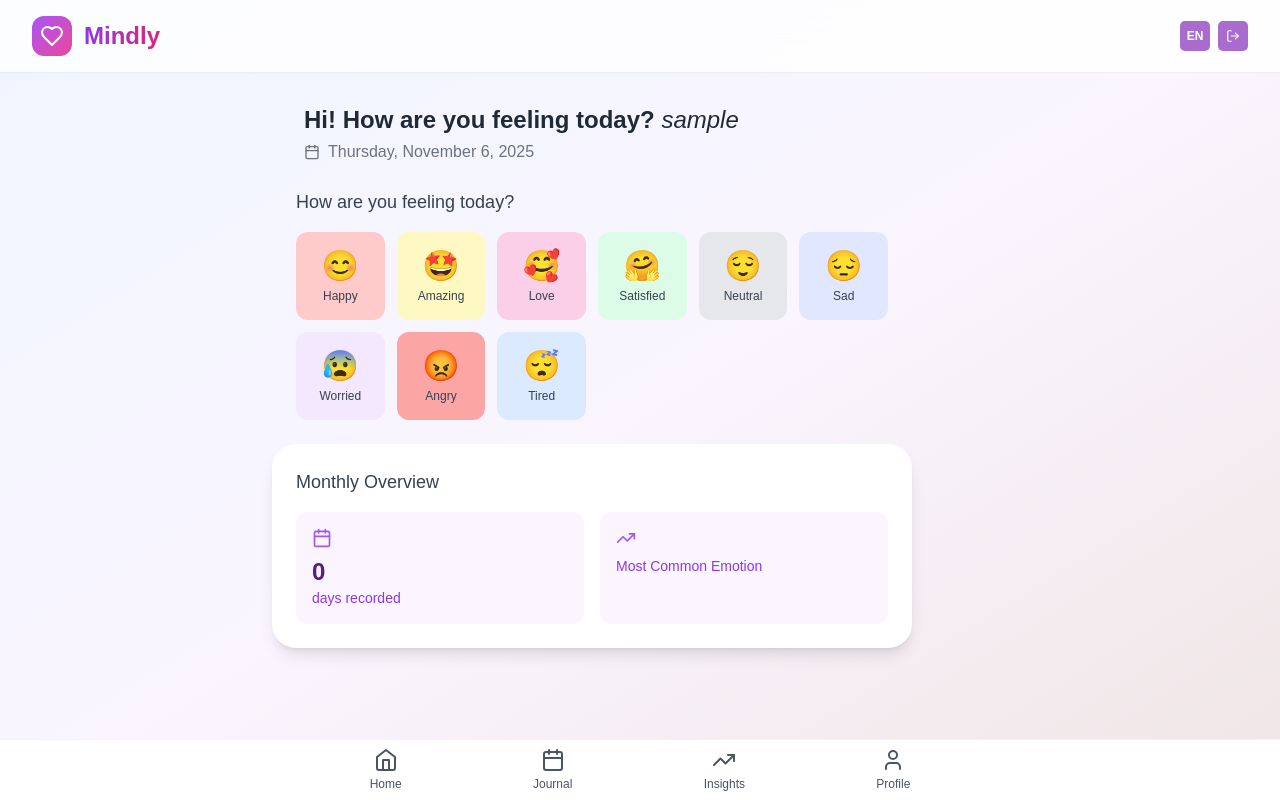
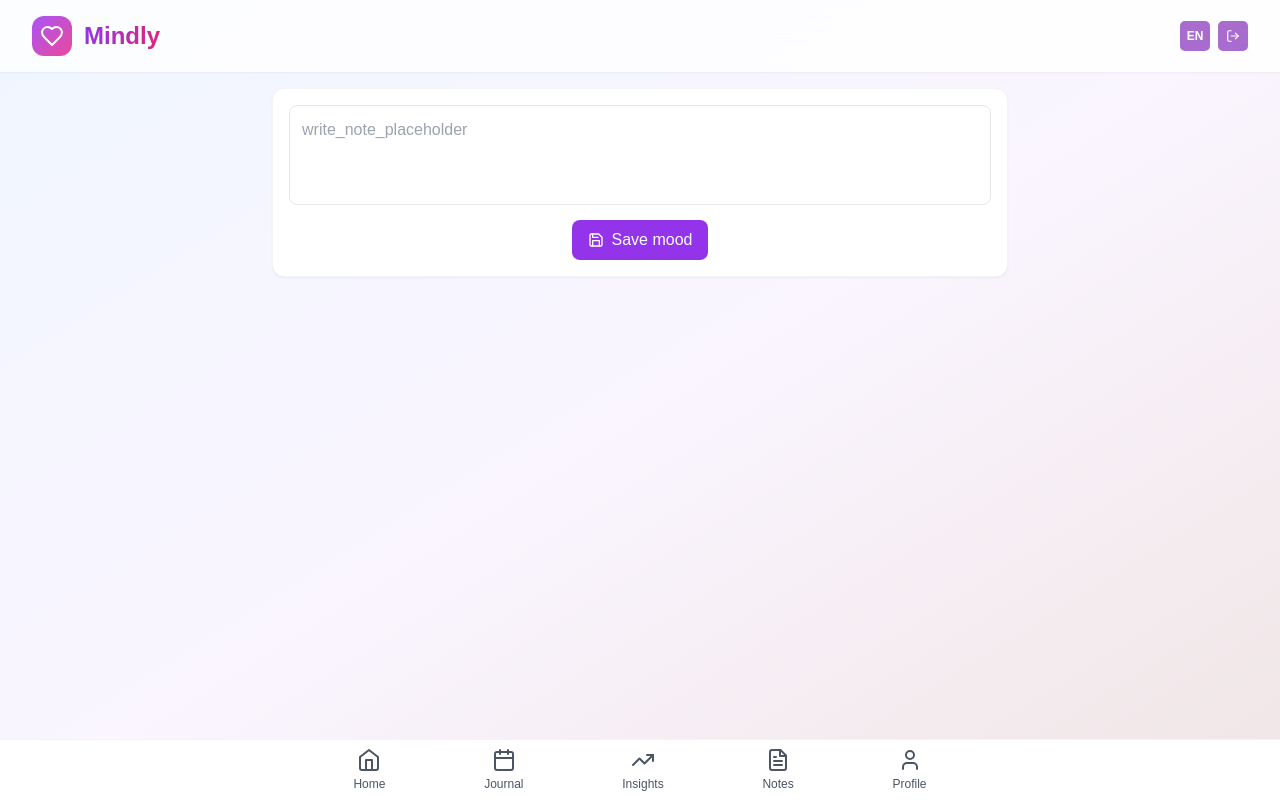
Before and after one commit to ngandinhtk/mindly, a React (Create React App) app in the folder client/: page /notes in a window 1280 px wide. Before the commit this address led to /dashboard. Built offline with nearby package versions, Linux system fonts and the light colour scheme; sample sign-in values are in the browser's storage.

Commit message:
Thêm function Ghi Chú

```diff
--- a/client/src/components/App.tsx
+++ b/client/src/components/App.tsx
@@ -1,6 +1,6 @@
 import React from 'react';
 import { BrowserRouter as Router, Routes, Route, Link, Navigate, Outlet } from 'react-router-dom';
-import { Home, User, Calendar, TrendingUp, Heart, LogOut } from 'lucide-react';
+import { Home, User, Calendar, TrendingUp, Heart, LogOut, FileText } from 'lucide-react';
 import Dashboard from './Dashboard';
 import Profile from './Profile';
 import Journal from './Journal';
@@ -8,6 +8,7 @@ import '../styles/index.css';
 import { useTranslation } from 'react-i18next';
 import UserPage from './UserPage';
 import Insight from './Insight';
+import Notes from './Notes';
 import LanguageSwitcher from './LanguageSwitcher';
 
 const PrivateRoutes = () => {
@@ -87,6 +88,7 @@ const App: React.FC = () => {
               <Route path="/profile" element={<Profile />} />
               <Route path="/journal"element={<Journal />} />
               <Route path="/insights" element={<Insight />} />
+              <Route path="/notes" element={<Notes />} />
             </Route>
             <Route path="*" element={<Navigate to="/dashboard" />} />
           </Routes>
@@ -99,6 +101,7 @@ const App: React.FC = () => {
                 to="/"
                 className="flex flex-col items-center p-1 text-gray-600 hover:text-purple-600 transition-colors"
               >
+
                 <Home className="w-6 h-6" />
                 <span className="text-xs mt-1">{t('home')}</span>
               </Link>
@@ -116,6 +119,13 @@ const App: React.FC = () => {
                 <TrendingUp className="w-6 h-6" />
                 <span className="text-xs mt-1">{t('insights')}</span>
               </Link>
+               <Link
+                to="/notes"
+                className="flex flex-col items-center p-1 text-gray-600 hover:text-purple-600 transition-colors"
+              >
+                <FileText className="w-6 h-6" />
+                <span className="text-xs mt-1">{t('notes')}</span>
+              </Link>
               <Link
                 to="/profile"
                 className="flex flex-col items-center p-1 text-gray-600 hover:text-purple-600 transition-colors"
@@ -123,6 +133,7 @@ const App: React.FC = () => {
                 <User className="w-6 h-6" />
                 <span className="text-xs mt-1">{t('profile')}</span>
               </Link>
+
             </div>
           </nav>
         )}
--- /dev/null
+++ b/client/src/components/Notes.jsx
@@ -0,0 +1,82 @@
+import React, { useState, useEffect } from 'react';
+import { useTranslation } from 'react-i18next';
+import { Trash2, Save } from 'lucide-react';
+
+const Notes = () => {
+  const { t } = useTranslation();
+  const [notes, setNotes] = useState([]);
+  const [newNote, setNewNote] = useState('');
+  const username = localStorage.getItem('username');
+
+  useEffect(() => {
+    if (username) {
+      const savedNotes = localStorage.getItem(`notes_${username}`);
+      if (savedNotes) {
+        setNotes(JSON.parse(savedNotes));
+      }
+    }
+  }, [username]);
+
+  const handleSaveNote = () => {
+    if (!newNote.trim()) return;
+
+    const newNoteObj = {
+      id: Date.now().toString(),
+      content: newNote,
+      date: new Date().toISOString(),
+    };
+
+    const updatedNotes = [newNoteObj, ...notes];
+    setNotes(updatedNotes);
+    localStorage.setItem(`notes_${username}`, JSON.stringify(updatedNotes));
+    setNewNote('');
+  };
+
+  const handleDeleteNote = (id) => {
+    const updatedNotes = notes.filter((note) => (note.id || note._id) !== id);
+    setNotes(updatedNotes);
+    localStorage.setItem(`notes_${username}`, JSON.stringify(updatedNotes));
+  };
+
+  return (
+    <div className="p-4 max-w-4xl mx-auto">
+      <div className="bg-white p-4 rounded-xl shadow-sm mb-6 border border-gray-100">
+        <textarea
+          className="w-full p-3 border border-gray-200 rounded-lg focus:ring-2 focus:ring-purple-500 focus:border-transparent outline-none resize-none min-h-[100px]"
+          placeholder={t('write_note_placeholder') || "Write a note..."}
+          value={newNote}
+          onChange={(e) => setNewNote(e.target.value)}
+        />
+        <div className="flex justify-center mt-2">
+          <button
+            onClick={handleSaveNote}
+            className="flex items-center px-4 py-2 bg-purple-600 text-white rounded-lg hover:bg-purple-700 transition-colors"
+          >
+            <Save className="w-4 h-4 mr-2" />
+            {t('save') || "Save"}
+          </button>
+        </div>
+      </div>
+
+      <div className="grid gap-4 grid-cols-1 md:grid-cols-2">
+        {notes.map((note) => (
+          <div key={note._id || note.id} className="bg-yellow-50 border-l-4 border-yellow-400 p-2 shadow-sm rounded-r-md relative group">
+            <p className="text-gray-800 whitespace-pre-wrap">{note.content}</p>
+            <div className="mt-2 flex justify-between items-center text-xs text-gray-500">
+              <span>{new Date(note.date).toLocaleDateString()}</span>
+              <button
+                onClick={() => handleDeleteNote(note._id || note.id)}
+                className="text-red-400 hover:text-red-600 opacity-0 bg-yellow-50 group-hover:opacity-100 transition-opacity"
+              >
+                <Trash2 className="w-6 h-6" />
+              </button>
+            </div>
+          </div>
+        ))}
+      </div>
+    </div>
+  );
+};
+
+
+export default Notes;
--- a/client/src/locales/en.json
+++ b/client/src/locales/en.json
@@ -11,10 +11,12 @@
   "no_entry": "No entry for this day",
   "let_me_know_your_name": "Let me know your name",
   "felt": "I feel",
+  "notes" : "Notes",
   "very_happy": "Very Happy",
   "happy": "Happy",
   "neutral": "Neutral",
   "satisfied": "Satisfied",
+  "rite_note_placeholder": "Write your notes here...",
   "love": "Love",
   "sad": "Sad",
   "very_sad": "Very Sad",
--- a/client/src/locales/vi.json
+++ b/client/src/locales/vi.json
@@ -9,12 +9,14 @@
   "sat": "T7",
   "day": "ngày",
   "no_entry": "Chưa có ghi chép cho ngày này",
+  "notes" : "Ghi chú",
   "felt": "Tôi cảm thấy",
   "let_me_know_your_name": "Hãy cho mình biết tên của bạn",
   "very_happy": "Rất vui",
   "happy": "Vui vẻ",
   "love": "Yêu thương",
   "amazing": "Tuyệt vời",
+  "rite_note_placeholder": "Viết ghi chú của bạn ở đây...",
   "neutral": "Bình thường",
   "sad": "Buồn",
   "very_sad": "Rất buồn",
```
Also changed, not shown: package.json (+9 -3 lines).
